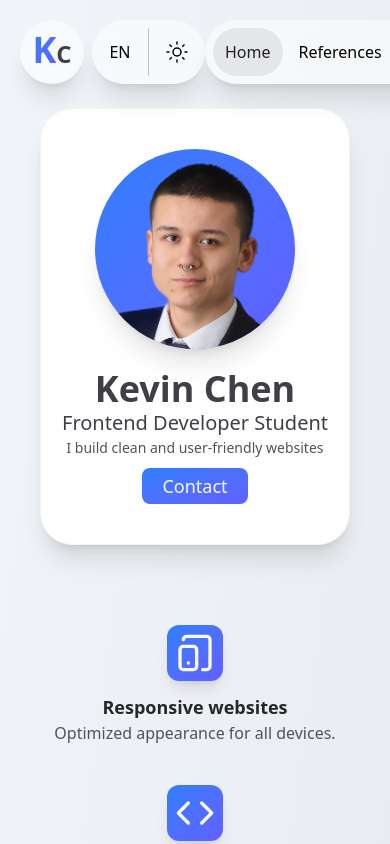
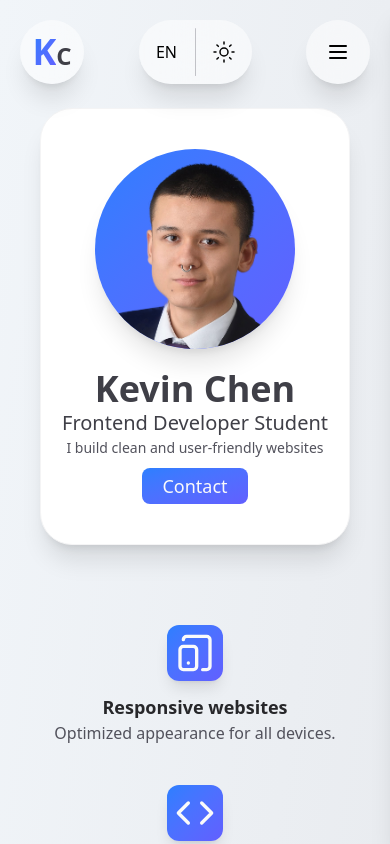
Before and after one commit to chencsi/chencsi.github.io, a React (Vite) app: page / in a window 390 px wide. Shown: the top 844 px of the page. Built offline with nearby package versions, Linux system fonts and the light colour scheme.

Commit message:
navbar finally done

```diff
--- a/src/components/layout/Navigation.jsx
+++ b/src/components/layout/Navigation.jsx
@@ -2,24 +2,26 @@ import { Link, useNavigate, useLocation } from "react-router-dom";
 import useUI from "../../hooks/useUI";
 import { useEffect, useState } from "react";
 import translations from "../../utils/translations";
-import { motion } from "framer-motion"
-import { Moon, Sun } from "lucide-react";
+import { motion, useCycle } from "framer-motion"
+import { Menu, Moon, Sun, X } from "lucide-react";
 
-function Navigation({ onRouteChange }) {
+function Navigation({ onRouteChange, closeMenu }) {
   const { theme, toggleTheme, lang, toggleLang } = useUI();
   const content = translations[lang]?.layout?.nav;
   const [selectedTab, setSelectedTab] = useState();
   const [pendingPath, setPendingPath] = useState(null);
+  const [isOpen, toggleOpen] = useCycle(false, true);
   const location = useLocation();
-
-  console.log('lang:', lang);
-  console.log('translations:', translations);
-  console.log('content:', content);
-  console.log('links:', content?.links);
 
   useEffect(() => {
     setSelectedTab(location.pathname);
   }, [location]);
+
+  useEffect(() => {
+    if (closeMenu.menuOpen === false && isOpen === true) {
+      toggleOpen();
+    }
+  }, [closeMenu.menuOpen, isOpen, toggleOpen])
 
   const handleClick = (path) => {
     setSelectedTab(path);
@@ -30,7 +32,7 @@ function Navigation({ onRouteChange }) {
   const Logo = () => {
     return (
       <Link to="/">
-        <h1 className="uppercase flex items-baseline font-black w-12 h-12 justify-center pt-[0.1rem]">
+        <h1 className="uppercase flex items-baseline font-black w-12 h-12 justify-center pt-[0.25rem] sm:pt-[0.1rem]">
           <span className="bg-clip-text text-transparent bg-gradient-to-br from-blue-500 to-indigo-500 text-4xl">
             K
           </span>
@@ -63,7 +65,7 @@ function Navigation({ onRouteChange }) {
   };
 
   const Bubble = ({ children }) => {
-    return <div className={`${theme === "dark" ? "bg-gradient-to-br from-zinc-800/80 to-zinc-900/80" : "bg-white/50"} h-16 backdrop-blur-xl py-2 px-2 rounded-full flex flex-row items-center gap-1 shadow-xl ${theme === "dark" && "shadow-zinc-950/30"}`}>{children}</div>
+    return <div className={`${theme === "dark" ? "bg-gradient-to-br from-zinc-800/80 to-zinc-900/80" : "bg-white/50"} h-16 w-fit backdrop-blur-xl py-2 px-2 rounded-full flex flex-row items-center gap-1 shadow-xl ${theme === "dark" && "shadow-zinc-950/30"}`}>{children}</div>
   }
 
   if (!lang || !Array.isArray(content?.links)) {
@@ -72,16 +74,15 @@ function Navigation({ onRouteChange }) {
   return (
     <div
       id="navigation"
-      className="fixed z-50 w-full flex flex-row justify-between px-5 py-5 items-center select-none"
+      className="fixed z-50 w-full flex flex-row gap-2 justify-between px-5 py-5 items-center select-none"
     >
-      <div className="flex gap-2">
+      <Bubble>
+        <Logo />
+      </Bubble>
 
       <Bubble>
-          {Logo()}
-        </Bubble>
-        <Bubble>
         <motion.button
-            className={`${theme === "dark" ? "hover:bg-white/10" : "hover:bg-zinc-400/20"} w-10 h-10 p-2 cursor-pointer hover:bg-white/10 transition-colors duration-300 rounded-full`}
+          className={`${theme === "dark" ? "hover:bg-white/10" : "hover:bg-zinc-400/20"} w-10 h-10 p-2 cursor-pointer transition-colors duration-300 rounded-full`}
           type="button"
           onClick={() => {
             toggleLang()
@@ -91,28 +92,86 @@ function Navigation({ onRouteChange }) {
         </motion.button>
         <div className="h-full w-[1px] bg-zinc-500/40 rounded-full mx-1" />
         <motion.button
-            className={`${theme === "dark" ? "hover:bg-white/10" : "hover:bg-zinc-400/20"} w-10 h-10  p-2 cursor-pointer transition-colors duration-300 rounded-full`}
+          className={`${theme === "dark" ? "hover:bg-white/10" : "hover:bg-zinc-400/20"} w-10 h-10 p-2 cursor-pointer transition-colors duration-300 rounded-full`}
           type="button"
           onClick={() => {
             toggleTheme()
           }}
         >
           {theme === "dark" ?
-              <motion.div initial={{ opacity: 1 }} animate={{ opacity: 1 }} exit={{ opacity: 0 }} transition={{ duration: 400 }}>
-                <Moon strokeWidth={1.5} />
-              </motion.div> :
-              <motion.div initial={{ opacity: 1 }} animate={{ opacity: 1 }} exit={{ opacity: 0 }} transition={{ duration: 400 }}>
+            <Moon strokeWidth={1.5} /> :
             <Sun strokeWidth={1.5} />
-              </motion.div>
           }
         </motion.button>
       </Bubble>
+
+      <div className="hidden sm:flex flex-1 justify-end">
+        <Bubble>
+          <NavItems />
+        </Bubble>
       </div>
 
+      <motion.div className="flex sm:hidden justify-end">
+        <Bubble>
+          <motion.button
+            className="p-3 cursor-pointer"
+            onClick={() => {
+              toggleOpen();
+              closeMenu.setMenuOpen(true);
+            }}
+          >
+            <Menu />
+          </motion.button>
+        </Bubble>
 
-      <Bubble>
-        {NavItems()}
-      </Bubble>
+        <motion.div
+          className={`fixed top-0 right-0 bottom-0 ${theme === "dark" ? "bg-zinc-900/95" : "bg-white/95"} backdrop-blur-md shadow-xl w-full z-50`}
+          initial={{ x: "100%" }}
+          animate={{ x: isOpen ? 0 : "100%" }}
+          transition={{ type: "spring", stiffness: 400, damping: 50 }}
+          style={{ zIndex: 999 }}
+        >
+          <div className="flex flex-col gap-4">
+            <div className="flex justify-end items-center mb-8">
+              <motion.button
+                className={`${theme === "dark" ? "hover:bg-white/10" : "hover:bg-zinc-400/20"} p-10 rounded-full`}
+                onClick={() => toggleOpen()}
+              >
+                <X />
+              </motion.button>
+            </div>
+            <div className="flex flex-col gap-5 mx-10 items-end">
+              <div className="h-[1px] bg-white/10 w-full" />
+              {Array.isArray(content?.links) && content?.links.map((tab) => (
+                <motion.div
+                  key={tab.path}
+                  className={`p-3 cursor-pointer rounded-lg w-full relative ${selectedTab === tab.path ? (theme === "dark" ? "bg-white/10" : "bg-zinc-400/20") : ""}`}
+                  onClick={() => {
+                    handleClick(tab.path);
+                  }}
+                  whileHover={{ scale: 1.1 }}
+                  whileTap={{ scale: 0.95 }}
+                >
+                  <p className="text-end">
+                    {tab.name}
+                  </p>
+                </motion.div>
+              ))}
+              <div className="h-[1px] bg-white/10 w-full" />
+            </div>
+          </div>
+        </motion.div>
+
+        {isOpen && (
+          <motion.div
+            className="fixed inset-0 bg-black/40 z-40"
+            initial={{ opacity: 0 }}
+            animate={{ opacity: 1 }}
+            exit={{ opacity: 0 }}
+            onClick={() => toggleOpen()}
+          />
+        )}
+      </motion.div>
     </div>
   );
 }
--- a/src/components/layout/index.jsx
+++ b/src/components/layout/index.jsx
@@ -8,6 +8,7 @@ import { AnimatePresence, motion } from "framer-motion";
 const Layout = () => {
   const { theme } = useUI();
   const [routeChange, setRouteChange] = useState(null);
+  const [menuOpen, setMenuOpen] = useState(false);
   const navigate = useNavigate();
 
   useEffect(() => {
@@ -22,6 +23,7 @@ const Layout = () => {
       const timeout = setTimeout(() => {
         navigate(routeChange);
         setRouteChange(null);
+        setMenuOpen(false);
       }, 400);
 
       return () => clearTimeout(timeout);
@@ -31,7 +33,7 @@ const Layout = () => {
   return (
     <>
       <nav className="w-full overflow-hidden h-25">
-        <Navigation onRouteChange={setRouteChange} />
+        <Navigation onRouteChange={setRouteChange} closeMenu={{setMenuOpen, menuOpen}}  />
       </nav>
       <AnimatePresence mode="wait">
         <motion.main
```
Lines whose indentation alone changed are shown as unchanged.
